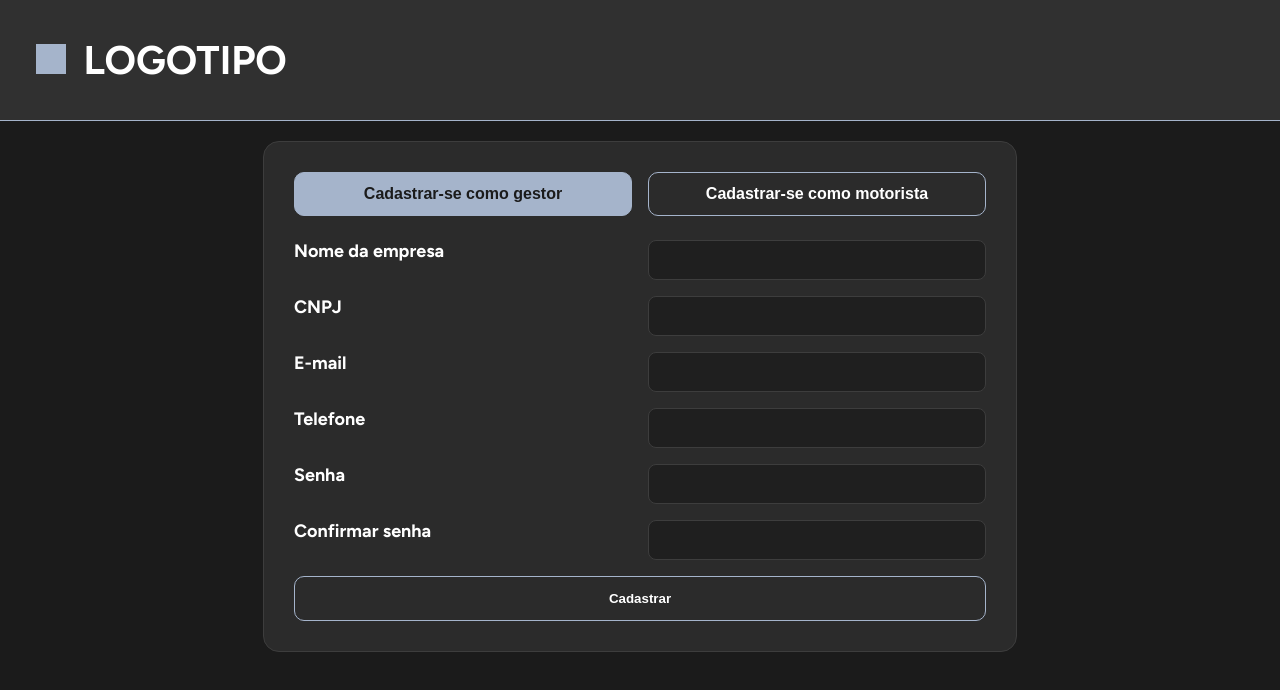
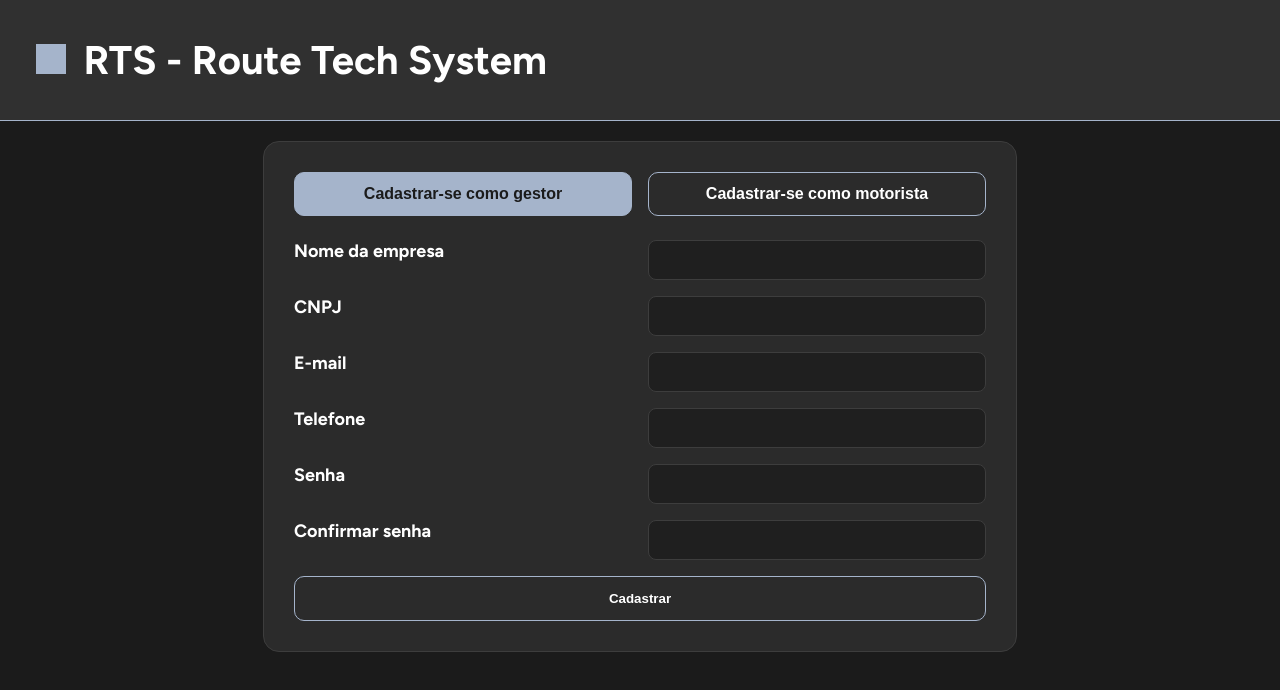
Before and after one commit to Route-Tech-System/RTS-Prototipo-Web, a plain HTML site: page cadastro.html in a window 1280 px wide. Drawn offline with Linux system fonts and the light colour scheme.

Commit message:
Update logo link text in cadastro.html

```diff
--- a/cadastro.html
+++ b/cadastro.html
@@ -11,7 +11,7 @@
 
     <header>
         <h1 class="logo">
-            <a href="index.html">LOGOTIPO</a>
+            <a href="index.html">RTS - Route Tech System</a>
         </h1>
     </header>
 
```
